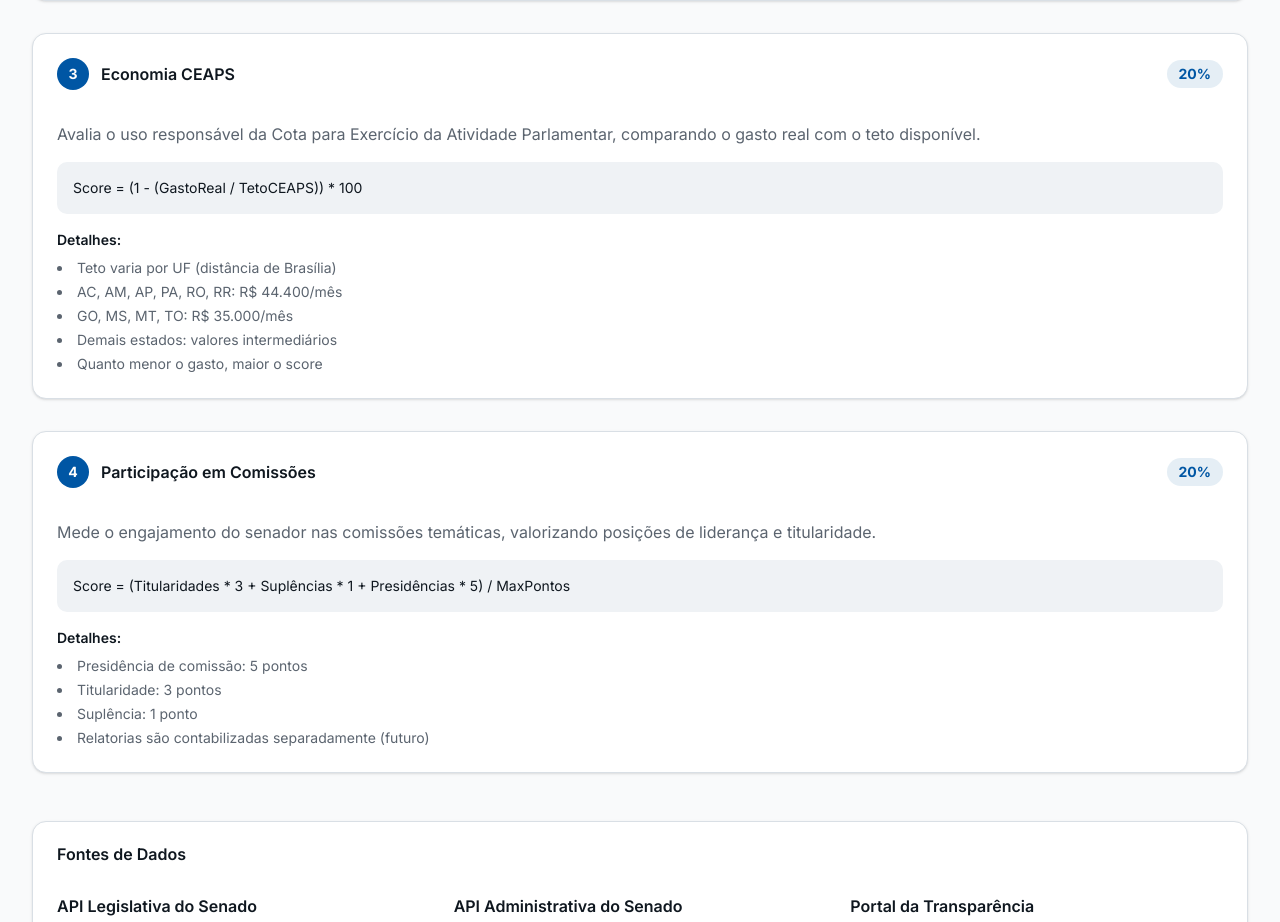
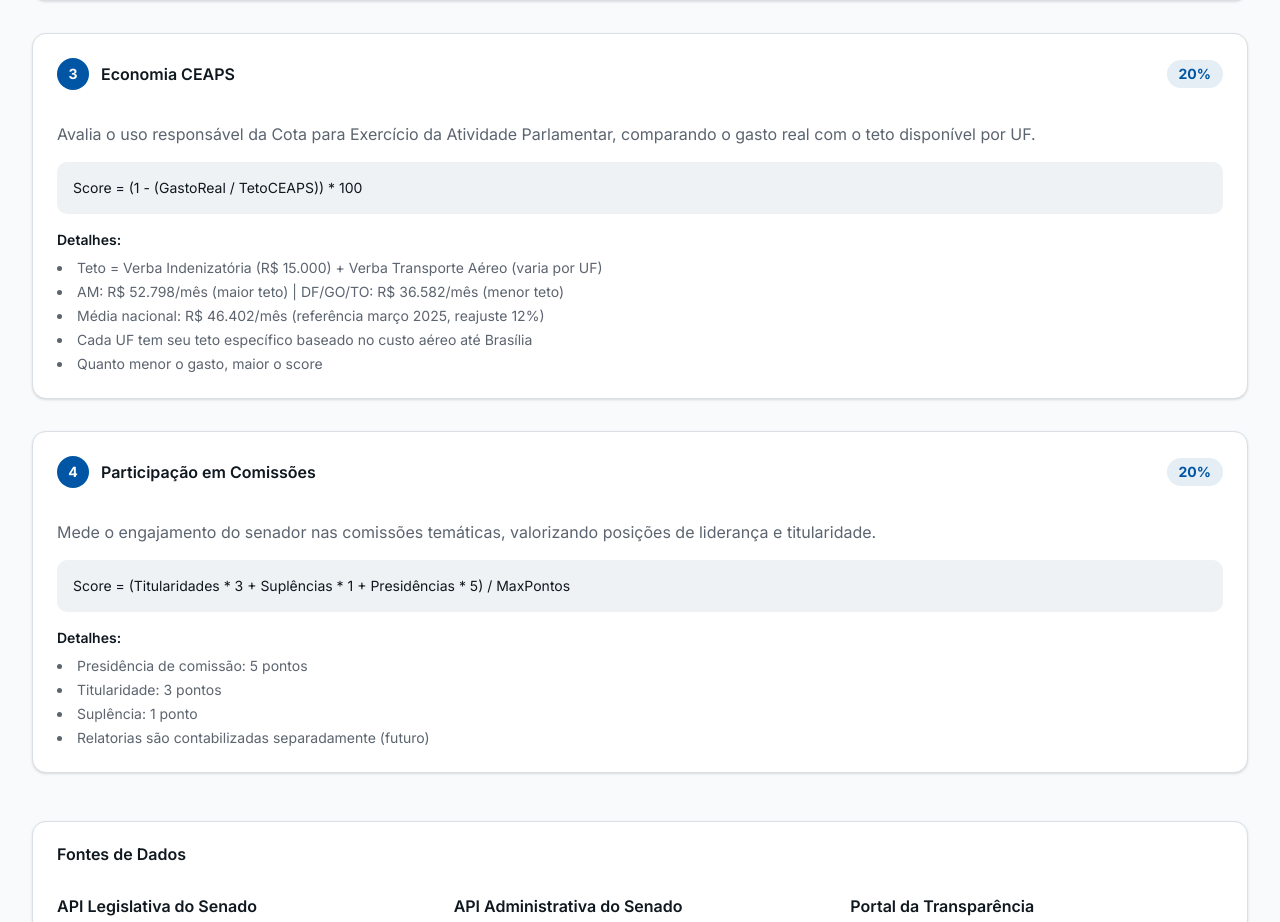
Before and after one commit to Alzarus/to-de-olho, a Next.js app in the folder frontend/: page /metodologia in a window 1280 px wide. Shown: the part 1442-2364 px from the top of the page. Built offline with nearby package versions, Linux system fonts and the light colour scheme.

Commit message:
fix: atualiza valores CEAPS para marco 2025 (reajuste 12%)

```diff
--- a/frontend/src/app/metodologia/page.tsx
+++ b/frontend/src/app/metodologia/page.tsx
@@ -32,13 +32,13 @@ const criterios = [
     nome: "Economia CEAPS",
     peso: "20%",
     descricao:
-      "Avalia o uso responsável da Cota para Exercício da Atividade Parlamentar, comparando o gasto real com o teto disponível.",
+      "Avalia o uso responsável da Cota para Exercício da Atividade Parlamentar, comparando o gasto real com o teto disponível por UF.",
     formula: "Score = (1 - (GastoReal / TetoCEAPS)) * 100",
     detalhes: [
-      "Teto varia por UF (distância de Brasília)",
-      "AC, AM, AP, PA, RO, RR: R$ 44.400/mês",
-      "GO, MS, MT, TO: R$ 35.000/mês",
-      "Demais estados: valores intermediários",
+      "Teto = Verba Indenizatória (R$ 15.000) + Verba Transporte Aéreo (varia por UF)",
+      "AM: R$ 52.798/mês (maior teto) | DF/GO/TO: R$ 36.582/mês (menor teto)",
+      "Média nacional: R$ 46.402/mês (referência março 2025, reajuste 12%)",
+      "Cada UF tem seu teto específico baseado no custo aéreo até Brasília",
       "Quanto menor o gasto, maior o score",
     ],
   },
```
Also changed, not shown: 1 other file (tests, documents, lock files or other folders).
